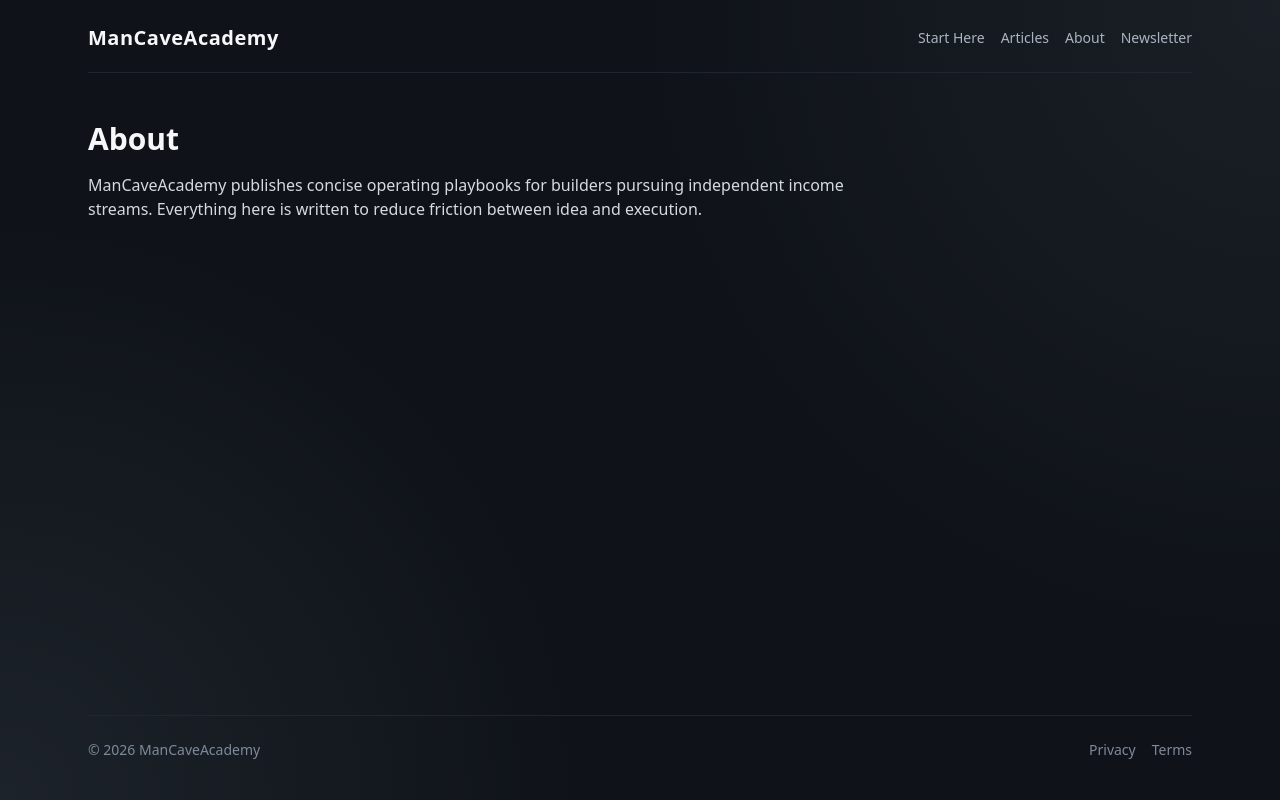
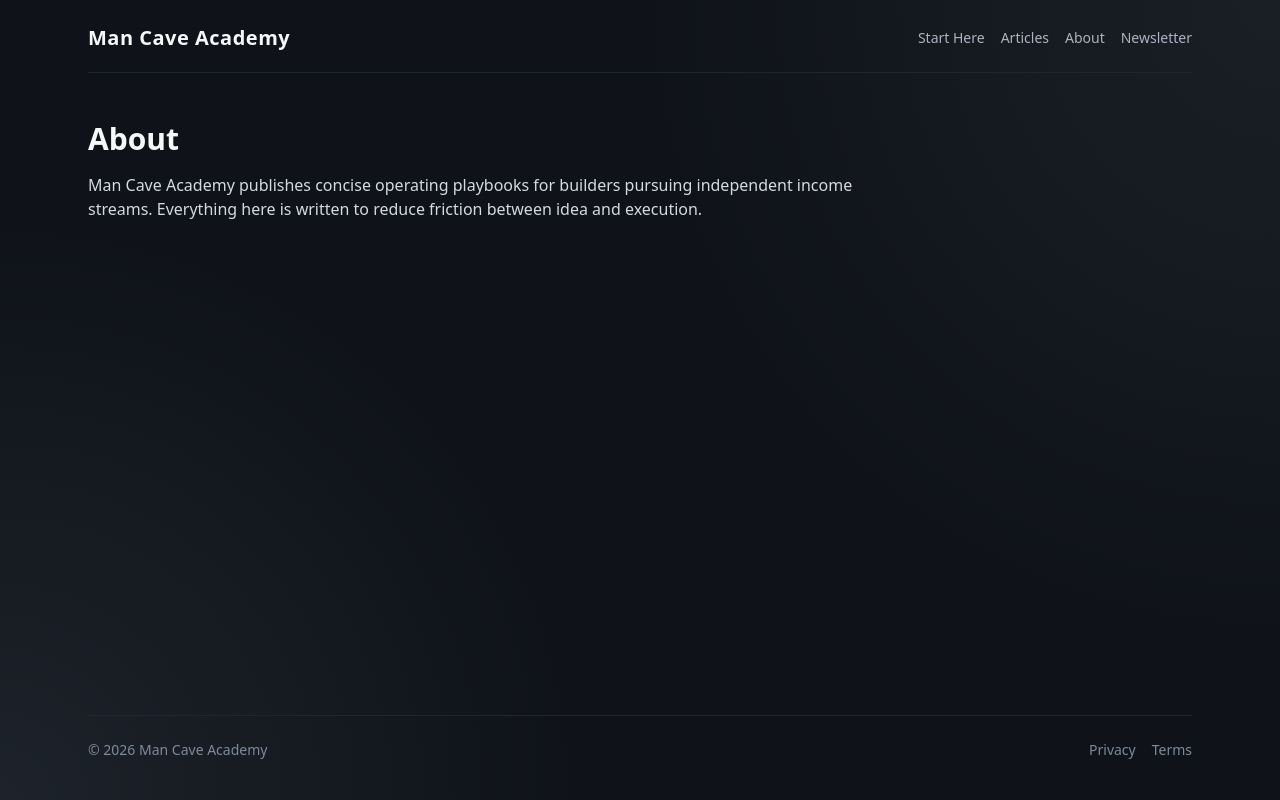
Before and after one commit to adman4054/mancaveacademy, a Next.js app: page /about in a window 1280 px wide. Built offline with nearby package versions, Linux system fonts and the light colour scheme.

Commit message:
Man Cave Academy

```diff
--- a/app/about/page.tsx
+++ b/app/about/page.tsx
@@ -2,7 +2,7 @@ import type { Metadata } from "next";
 
 export const metadata: Metadata = {
   title: "About",
-  description: "Learn the philosophy behind ManCaveAcademy."
+  description: "Learn the philosophy behind Man Cave Academy."
 };
 
 export default function AboutPage() {
@@ -10,7 +10,7 @@ export default function AboutPage() {
     <article className="max-w-3xl">
       <h1 className="text-3xl font-semibold text-workshop-50">About</h1>
       <p className="mt-4 text-workshop-200">
-        ManCaveAcademy publishes concise operating playbooks for builders pursuing independent income streams. Everything
+        Man Cave Academy publishes concise operating playbooks for builders pursuing independent income streams. Everything
         here is written to reduce friction between idea and execution.
       </p>
     </article>
--- a/app/layout.tsx
+++ b/app/layout.tsx
@@ -6,22 +6,22 @@ import { SiteHeader } from "@/components/site-header";
 export const metadata: Metadata = {
   metadataBase: new URL("https://mancaveacademy.com"),
   title: {
-    default: "ManCaveAcademy",
-    template: "%s | ManCaveAcademy"
+    default: "Man Cave Academy",
+    template: "%s | Man Cave Academy"
   },
   description:
     "Actionable playbooks for builders turning AI leverage, digital assets, and local systems into resilient income.",
   openGraph: {
-    title: "ManCaveAcademy",
+    title: "Man Cave Academy",
     description:
       "Actionable playbooks for builders turning AI leverage, digital assets, and local systems into resilient income.",
     type: "website",
-    siteName: "ManCaveAcademy",
+    siteName: "Man Cave Academy",
     url: "https://mancaveacademy.com"
   },
   twitter: {
     card: "summary_large_image",
-    title: "ManCaveAcademy",
+    title: "Man Cave Academy",
     description:
       "Actionable playbooks for builders turning AI leverage, digital assets, and local systems into resilient income."
   }
--- a/app/newsletter/page.tsx
+++ b/app/newsletter/page.tsx
@@ -3,7 +3,7 @@ import { NewsletterSignupPlaceholder } from "@/components/newsletter-signup-plac
 
 export const metadata: Metadata = {
   title: "Newsletter",
-  description: "Get tactical weekly notes from ManCaveAcademy."
+  description: "Get tactical weekly notes from Man Cave Academy."
 };
 
 export default function NewsletterPage() {
--- a/app/page.tsx
+++ b/app/page.tsx
@@ -7,7 +7,7 @@ export default function HomePage() {
     <>
       <OrganizationJsonLd />
       <section className="rounded-2xl border border-workshop-800/60 bg-workshop-900/45 p-8 shadow-panel sm:p-12">
-        <p className="text-sm uppercase tracking-[0.2em] text-cyan-300">ManCaveAcademy</p>
+        <p className="text-sm uppercase tracking-[0.2em] text-cyan-300">Man Cave Academy</p>
         <h1 className="mt-4 max-w-3xl text-4xl font-semibold leading-tight text-workshop-50 sm:text-5xl">
           Build durable income with focused systems, not noisy hustle.
         </h1>
--- a/app/privacy/page.tsx
+++ b/app/privacy/page.tsx
@@ -2,7 +2,7 @@ import type { Metadata } from "next";
 
 export const metadata: Metadata = {
   title: "Privacy",
-  description: "Privacy policy for ManCaveAcademy."
+  description: "Privacy policy for Man Cave Academy."
 };
 
 export default function PrivacyPage() {
--- a/app/start-here/page.tsx
+++ b/app/start-here/page.tsx
@@ -11,7 +11,7 @@ export default function StartHerePage() {
     <article className="max-w-3xl">
       <h1 className="text-3xl font-semibold text-workshop-50">Start Here</h1>
       <p className="mt-4 text-workshop-200">
-        ManCaveAcademy is built for operators who prefer practical systems over theory. Start with one lane, publish proof,
+        Man Cave Academy is built for operators who prefer practical systems over theory. Start with one lane, publish proof,
         and compound from there.
       </p>
       <ol className="mt-8 space-y-4 text-workshop-200">
--- a/app/terms/page.tsx
+++ b/app/terms/page.tsx
@@ -2,7 +2,7 @@ import type { Metadata } from "next";
 
 export const metadata: Metadata = {
   title: "Terms",
-  description: "Terms of use for ManCaveAcademy."
+  description: "Terms of use for Man Cave Academy."
 };
 
 export default function TermsPage() {
--- a/components/article-json-ld.tsx
+++ b/components/article-json-ld.tsx
@@ -9,11 +9,11 @@ export function ArticleJsonLd({ post }: { post: ArticleSummary }) {
     datePublished: post.publishedAt,
     author: {
       "@type": "Organization",
-      name: "ManCaveAcademy"
+      name: "Man Cave Academy"
     },
     publisher: {
       "@type": "Organization",
-      name: "ManCaveAcademy"
+      name: "Man Cave Academy"
     },
     mainEntityOfPage: `https://mancaveacademy.com/articles/${post.slug}`
   };
--- a/components/organization-json-ld.tsx
+++ b/components/organization-json-ld.tsx
@@ -2,7 +2,7 @@ export function OrganizationJsonLd() {
   const jsonLd = {
     "@context": "https://schema.org",
     "@type": "Organization",
-    name: "ManCaveAcademy",
+    name: "Man Cave Academy",
     url: "https://mancaveacademy.com",
     description:
       "Actionable frameworks for AI leverage, digital assets, micro SaaS, local leverage, and financial infrastructure.",
--- a/components/site-footer.tsx
+++ b/components/site-footer.tsx
@@ -4,7 +4,7 @@ export function SiteFooter() {
   return (
     <footer className="mt-16 border-t border-workshop-800/80 pt-6 text-sm text-workshop-400">
       <div className="flex flex-wrap items-center justify-between gap-3">
-        <p>© {new Date().getFullYear()} ManCaveAcademy</p>
+        <p>© {new Date().getFullYear()} Man Cave Academy</p>
         <div className="flex gap-4">
           <Link href="/privacy" className="hover:text-workshop-200">
             Privacy
--- a/components/site-header.tsx
+++ b/components/site-header.tsx
@@ -11,7 +11,7 @@ export function SiteHeader() {
   return (
     <header className="flex flex-wrap items-center justify-between gap-4 border-b border-workshop-800/80 pb-5">
       <Link href="/" className="text-xl font-semibold tracking-wide text-workshop-50 hover:text-cyan-300">
-        ManCaveAcademy
+        Man Cave Academy
       </Link>
       <nav className="flex flex-wrap gap-4 text-sm text-workshop-300">
         {links.map((item) => (
```
Also changed, not shown: 1 other file (tests, documents, lock files or other folders).
